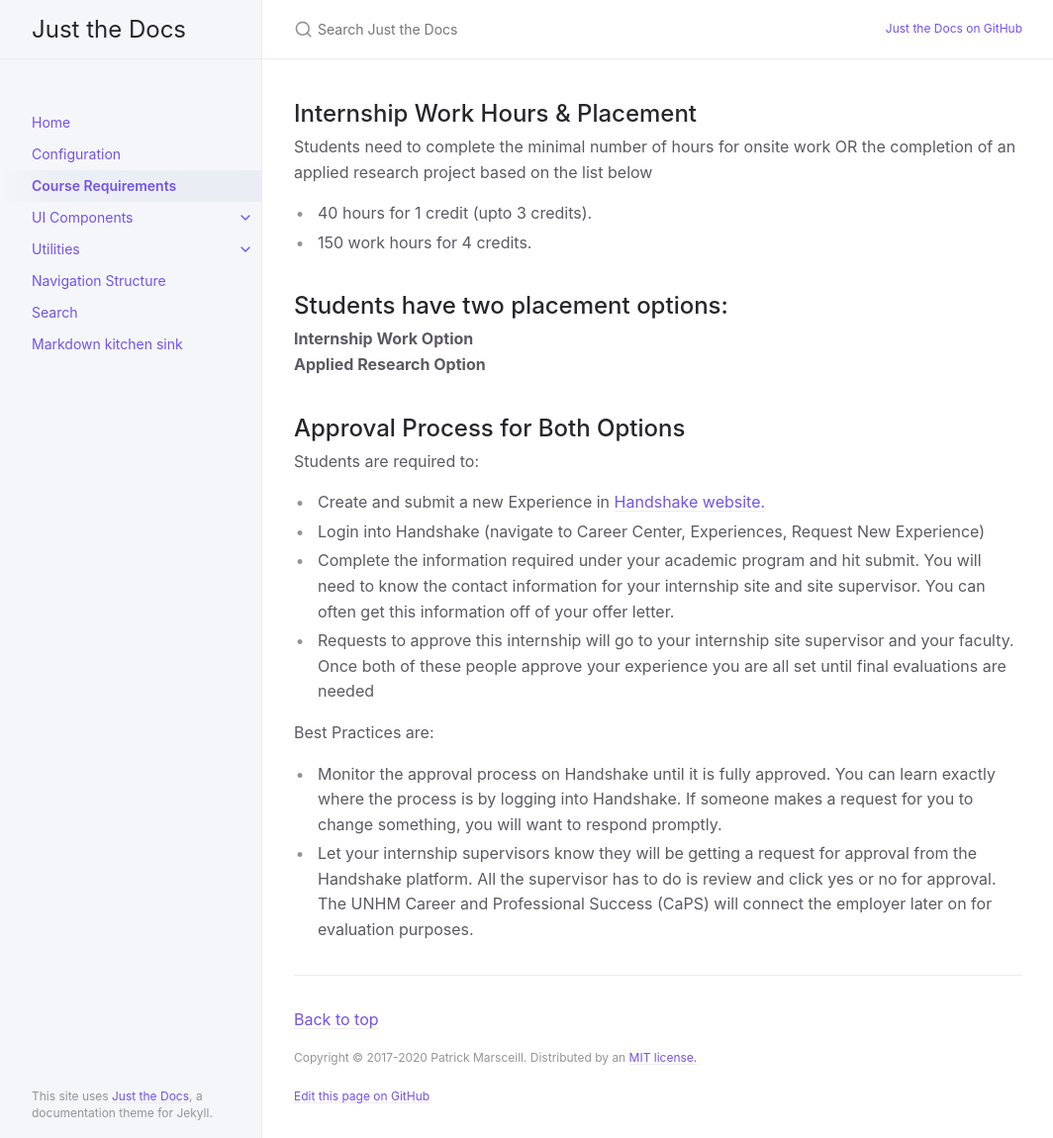
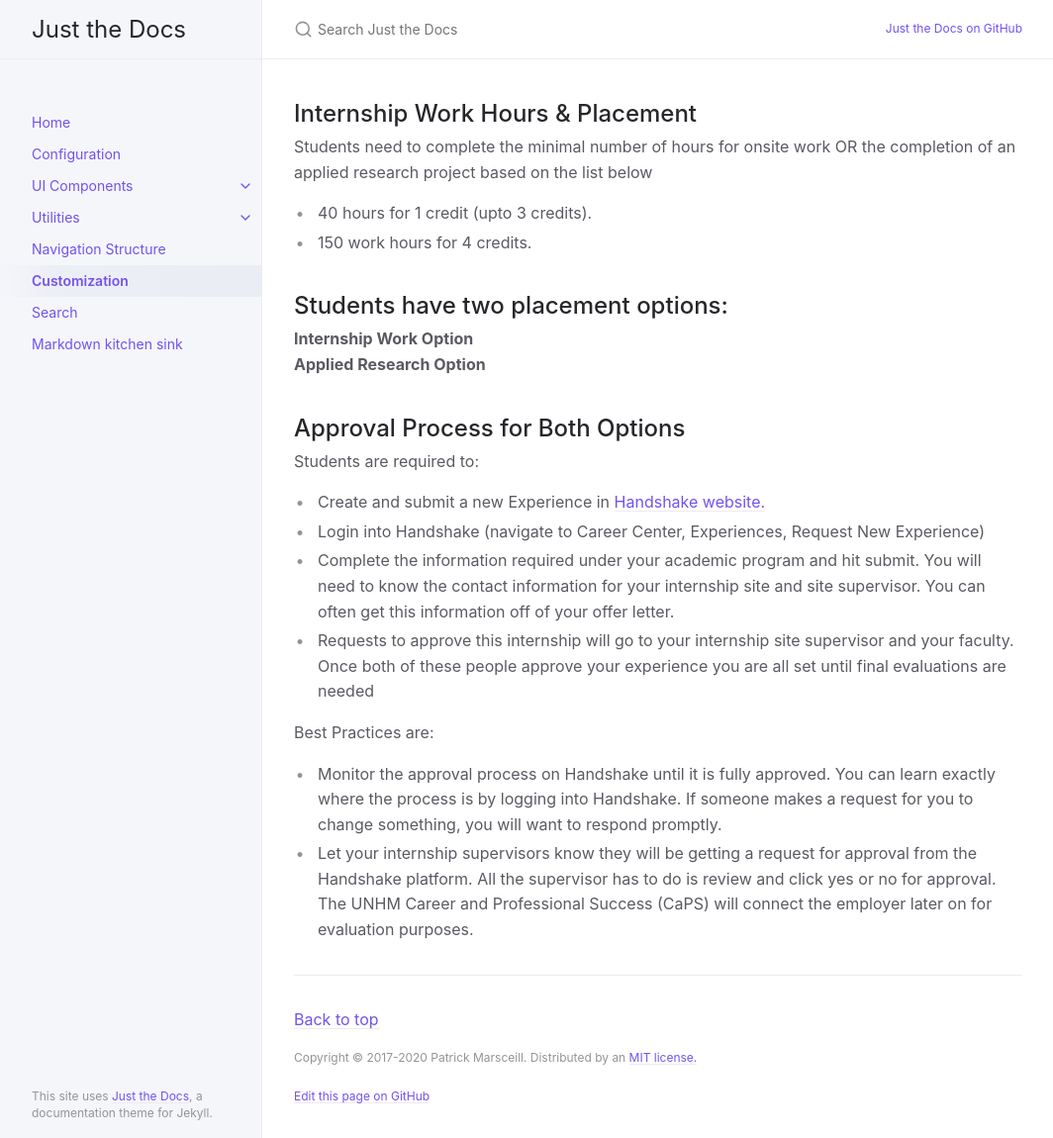
Before and after one commit to roopesh-munnaluri/intern-site, a Jekyll site: the page built from docs/requirements.md, in a window 1280 px wide and 1150 px high. Shown: the whole window at 99% size, without its empty margins (107-1171 px from the left). Built offline with Jekyll 4.4.1, drawn with Linux system fonts in a browser that asks for light colours.

```diff
--- a/docs/requirements.md
+++ b/docs/requirements.md
@@ -1,8 +1,9 @@
 ---
 layout: default
-title: Course Requirements
-nav_order: 2
+title: Customization
+nav_order: 6
 ---
+
 ## Internship Work Hours & Placement
 
 Students need to complete the minimal number of hours for onsite work OR the completion of an applied research project based on the list below
```
